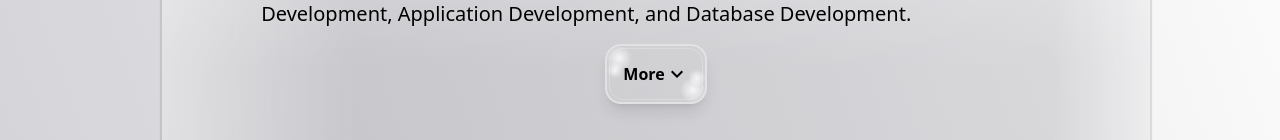
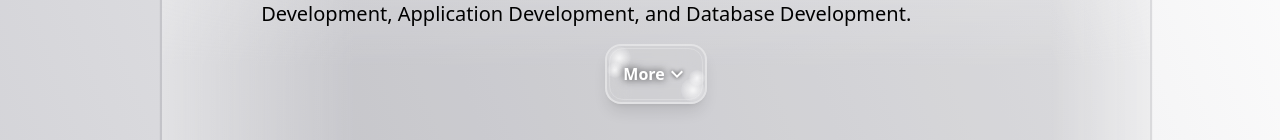
Before and after one commit to elijahgott/newPortfolio, a Next.js app: page /about-me in a window 1280 px wide. Shown: the part 534-674 px from the top of the page. Built offline with nearby package versions, Linux system fonts and the light colour scheme.

Commit message:
fixed text color issue on toggleHidden button

```diff
--- a/app/components/ToggleHidden.tsx
+++ b/app/components/ToggleHidden.tsx
@@ -59,14 +59,14 @@ function Button({isHidden, setIsHidden}: {isHidden: boolean, setIsHidden: (bool:
           {isHidden ?
             (
               <>
-                <p>More</p>
-                <KeyboardArrowDownIcon />
+                <p className="text-white font-bold drop-shadow-[0_0_4px_rgba(0,0,0,0.8)] text-nowrap">More</p>
+                <KeyboardArrowDownIcon sx={{filter: 'drop-shadow(0px 0px 2px rgba(0, 0, 0, 0.8))'}} className="text-white" />
               </>
             ) :
             (
               <>
-                <p>Less</p>
-                <KeyboardArrowUpIcon />
+                <p className="text-white font-bold drop-shadow-[0_0_4px_rgba(0,0,0,0.8)] text-nowrap">Less</p>
+                <KeyboardArrowUpIcon sx={{filter: 'drop-shadow(0px 0px 2px rgba(0, 0, 0, 0.8))'}} className="text-white" />
               </>
             )
           }
```
